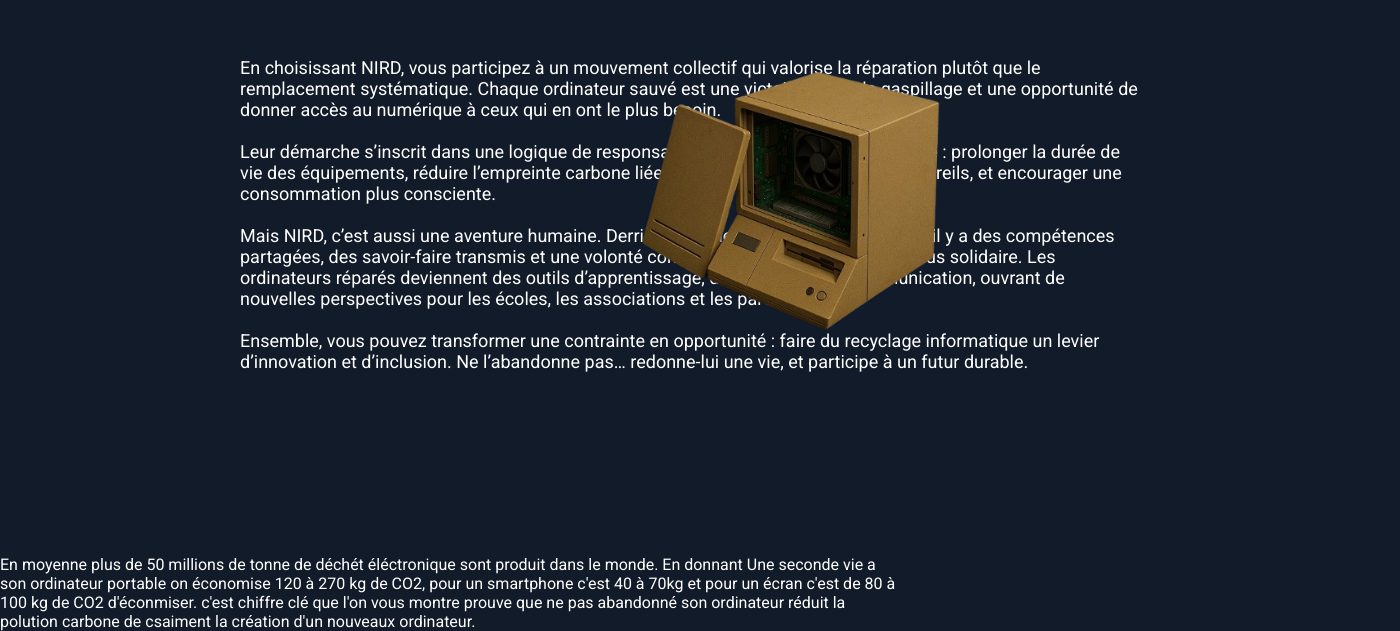
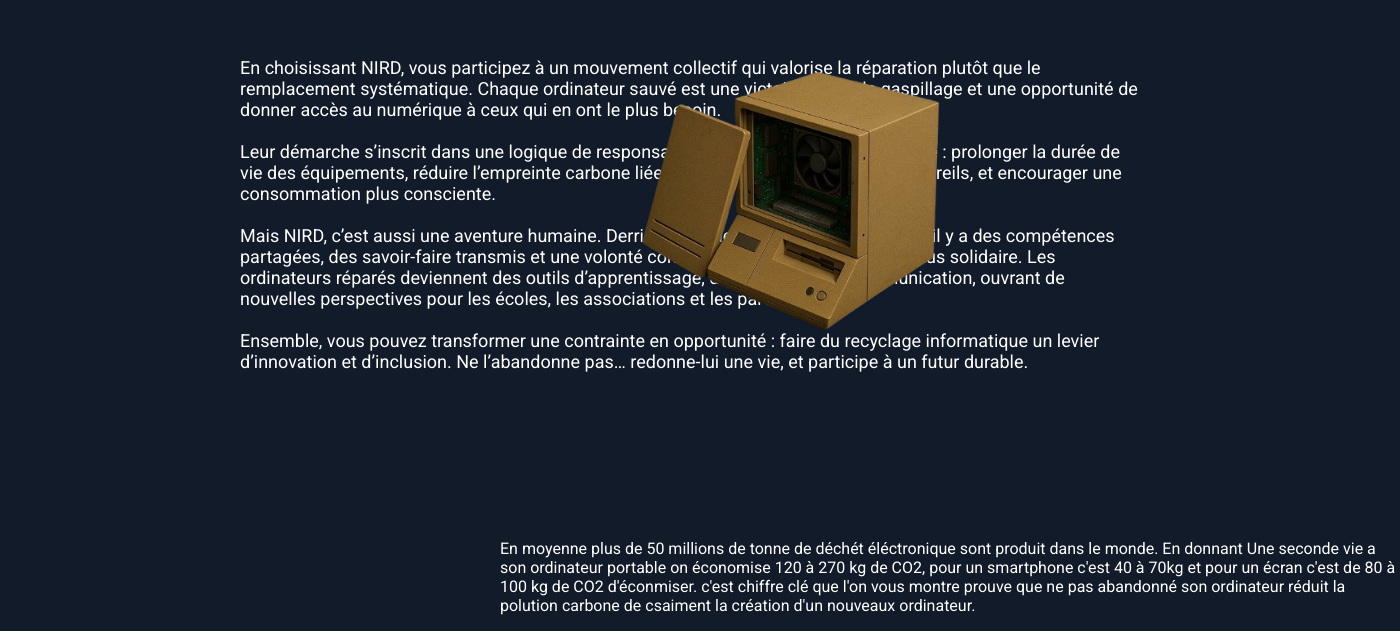
Before and after one commit to Timeodoffagne/nuitdelinfo2025, a plain HTML site: page index.html in a window 1280 px wide. Shown: the part 1061-1692 px from the top of the page, 1400 px wide, since content can reach past the window. Drawn offline with Linux system fonts and the light colour scheme.

Commit message:
texte 3fini

```diff
--- a/css/style.css
+++ b/css/style.css
@@ -146,9 +146,10 @@ header nav ul li a {
 /* troisième partie _______________________________________________*/
 
 
-.e3partie {
+.e3partie p {
     position: absolute;
     width : 900px;
     top : 1600px;
-    right : 500 px;
+    margin : auto;
+    left : 500px;
     }
--- a/index.html
+++ b/index.html
@@ -48,8 +48,11 @@
         </p>
         <img src="image/pc_2.png" alt="pcrepare" class="pc">
     </div>
+    <div class="e3partie">
         <br>
         <p class ="e3partie">En moyenne plus de 50 millions de tonne de déchét éléctronique sont produit dans le monde.
         En donnant Une seconde vie a son ordinateur portable on économise 120 à 270 kg de CO2, pour un smartphone c'est 40 à 70kg et pour un écran c'est de 80 à 100 kg de CO2 d'éconmiser.
         c'est chiffre clé que l'on vous montre prouve que ne pas abandonné son ordinateur réduit la polution carbone de csaiment la création d'un nouveaux ordinateur.</p>
+
+    </div>
 </body>
```
